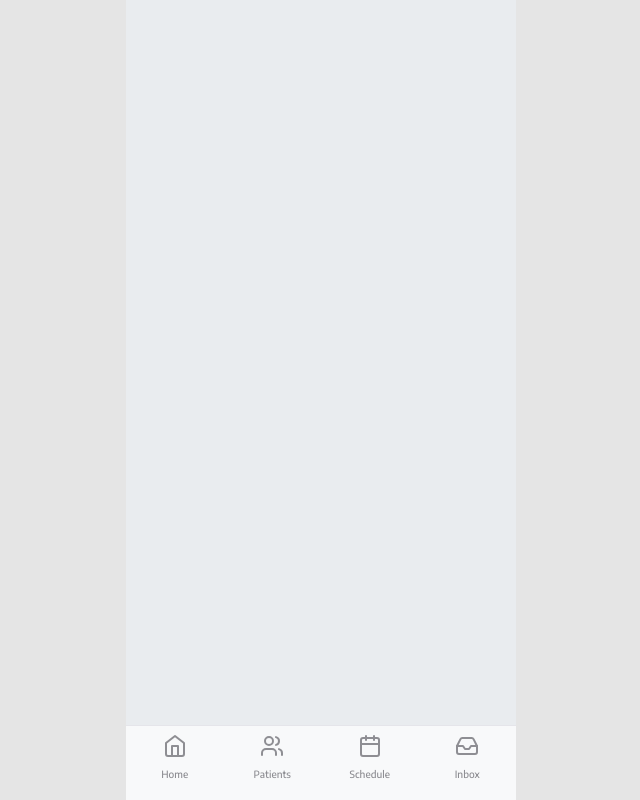
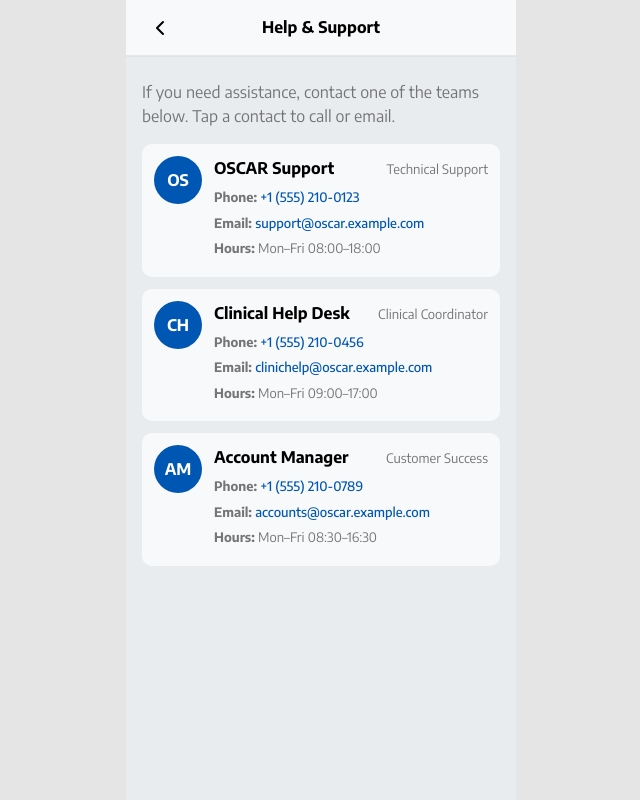
Before and after one commit to kateyang1998/novalab-oscar-mobile-pro, a React (Vite) app: page /help in a window 1280 px wide. Shown: the whole page, without its empty margins (319-959 px from the left). Built offline with nearby package versions, Linux system fonts and the light colour scheme.

Commit message:
refactor: add HelpScreen component and update routing in App.jsx

```diff
--- a/src/App.jsx
+++ b/src/App.jsx
@@ -8,6 +8,7 @@ import SplashScreen from "./screens/SplashScreen";
 import SignInScreen from "./screens/SignInScreen";
 import ProfileScreen from "./screens/ProfileScreen";
 import SettingsScreen from "./screens/SettingsScreen";
+import HelpScreen from "./screens/HelpScreen";
 import PatientRecordScreen from "./screens/PatientRecordScreen";
 import ClinicalNoteScreen from "./screens/ClinicalNoteScreen";
 import BottomTab from "./components/layout/BottomTab";
@@ -17,7 +18,7 @@ import theme from './styles/theme';
 function App() {
   const location = useLocation();
 
-  const routesWithoutBottomTab = ["/splash", "/signin", "/appointment/edit", "/profile", "/settings", "/patient/", "/clinical-note"];
+  const routesWithoutBottomTab = ["/splash", "/signin", "/appointment/edit", "/profile", "/settings", "/patient/", "/clinical-note", "/help"];
   const shouldShowBottomTab = !routesWithoutBottomTab.some((p) => location.pathname === p || location.pathname.startsWith(p));
 
   const noScrollRoutes = ["/splash", "/signin", "/schedule", "/appointment/edit"];
@@ -46,6 +47,7 @@ function App() {
         <Route path="/inbox" element={<InboxScreen />} />
         <Route path="/profile" element={<ProfileScreen />} />
         <Route path="/settings" element={<SettingsScreen />} />
+        <Route path="/help" element={<HelpScreen />} />
         <Route path="/patient/:id" element={<PatientRecordScreen />} />
         <Route path="/patient/:id/summary" element={<PatientRecordScreen />} />
         <Route path="/patient/:id/notes" element={<PatientRecordScreen />} />
--- /dev/null
+++ b/src/screens/HelpScreen.jsx
@@ -0,0 +1,59 @@
+import { useNavigate } from 'react-router-dom';
+import TopHeader from '../components/layout/TopHeader';
+import theme from '../styles/theme';
+
+const mockContacts = [
+  { id: 1, name: 'OSCAR Support', role: 'Technical Support', phone: '+1 (555) 210-0123', email: 'support@oscar.example.com', hours: 'Mon–Fri 08:00–18:00' },
+  { id: 2, name: 'Clinical Help Desk', role: 'Clinical Coordinator', phone: '+1 (555) 210-0456', email: 'clinichelp@oscar.example.com', hours: 'Mon–Fri 09:00–17:00' },
+  { id: 3, name: 'Account Manager', role: 'Customer Success', phone: '+1 (555) 210-0789', email: 'accounts@oscar.example.com', hours: 'Mon–Fri 08:30–16:30' },
+];
+
+const HelpScreen = () => {
+  const navigate = useNavigate();
+
+  return (
+    <div style={styles.container}>
+      <TopHeader title="Help & Support" onBack={() => navigate(-1)} />
+      <div style={styles.content}>
+        <p style={styles.intro}>If you need assistance, contact one of the teams below. Tap a contact to call or email.</p>
+
+        <div style={styles.list}>
+          {mockContacts.map(c => (
+            <div key={c.id} style={styles.card}>
+              <div style={styles.avatar}>{c.name.split(' ').map(n => n[0]).slice(0,2).join('')}</div>
+              <div style={styles.cardBody}>
+                <div style={styles.cardTitleRow}>
+                  <div style={styles.cardTitle}>{c.name}</div>
+                  <div style={styles.cardRole}>{c.role}</div>
+                </div>
+                <div style={styles.cardMeta}>
+                  <div style={styles.metaLine}><strong>Phone:</strong> <a href={`tel:${c.phone.replace(/[^+\d]/g,'')}`} style={styles.link}>{c.phone}</a></div>
+                  <div style={styles.metaLine}><strong>Email:</strong> <a href={`mailto:${c.email}`} style={styles.link}>{c.email}</a></div>
+                  <div style={styles.metaLine}><strong>Hours:</strong> <span>{c.hours}</span></div>
+                </div>
+              </div>
+            </div>
+          ))}
+        </div>
+      </div>
+    </div>
+  );
+};
+
+const styles = {
+  container: { display: 'flex', flexDirection: 'column', height: '100vh', background: theme.colors.oscarGray },
+  content: { padding: 16, overflowY: 'auto', flex: 1 },
+  intro: { margin: '8px 0 16px', color: theme.colors.paleSky },
+  list: { display: 'flex', flexDirection: 'column', gap: 12 },
+  card: { display: 'flex', gap: 12, background: 'var(--color-surface)', padding: 12, borderRadius: 10, alignItems: 'flex-start' },
+  avatar: { width: 48, height: 48, borderRadius: 24, background: theme.colors.oscarBlue, color: '#fff', display: 'flex', alignItems: 'center', justifyContent: 'center', fontWeight: 700, fontSize: 16 },
+  cardBody: { flex: 1, display: 'flex', flexDirection: 'column' },
+  cardTitleRow: { display: 'flex', justifyContent: 'space-between', alignItems: 'baseline' },
+  cardTitle: { fontSize: 16, fontWeight: 700, color: 'var(--color-text)' },
+  cardRole: { fontSize: 13, color: theme.colors.paleSky },
+  cardMeta: { marginTop: 8, color: theme.colors.paleSky, fontSize: 13 },
+  metaLine: { marginBottom: 6 },
+  link: { color: theme.colors.oscarBlue, textDecoration: 'none' },
+};
+
+export default HelpScreen;
```
